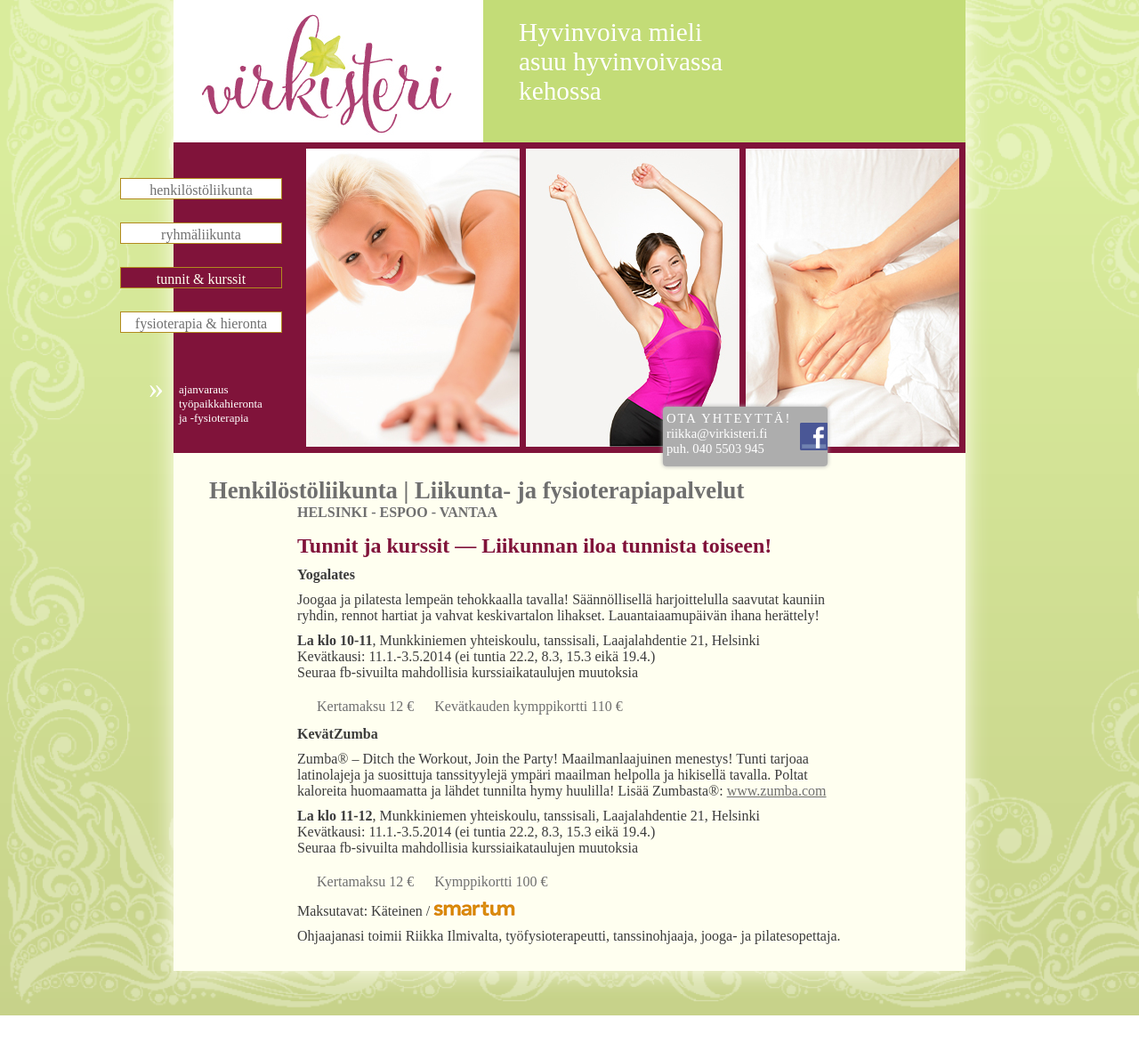
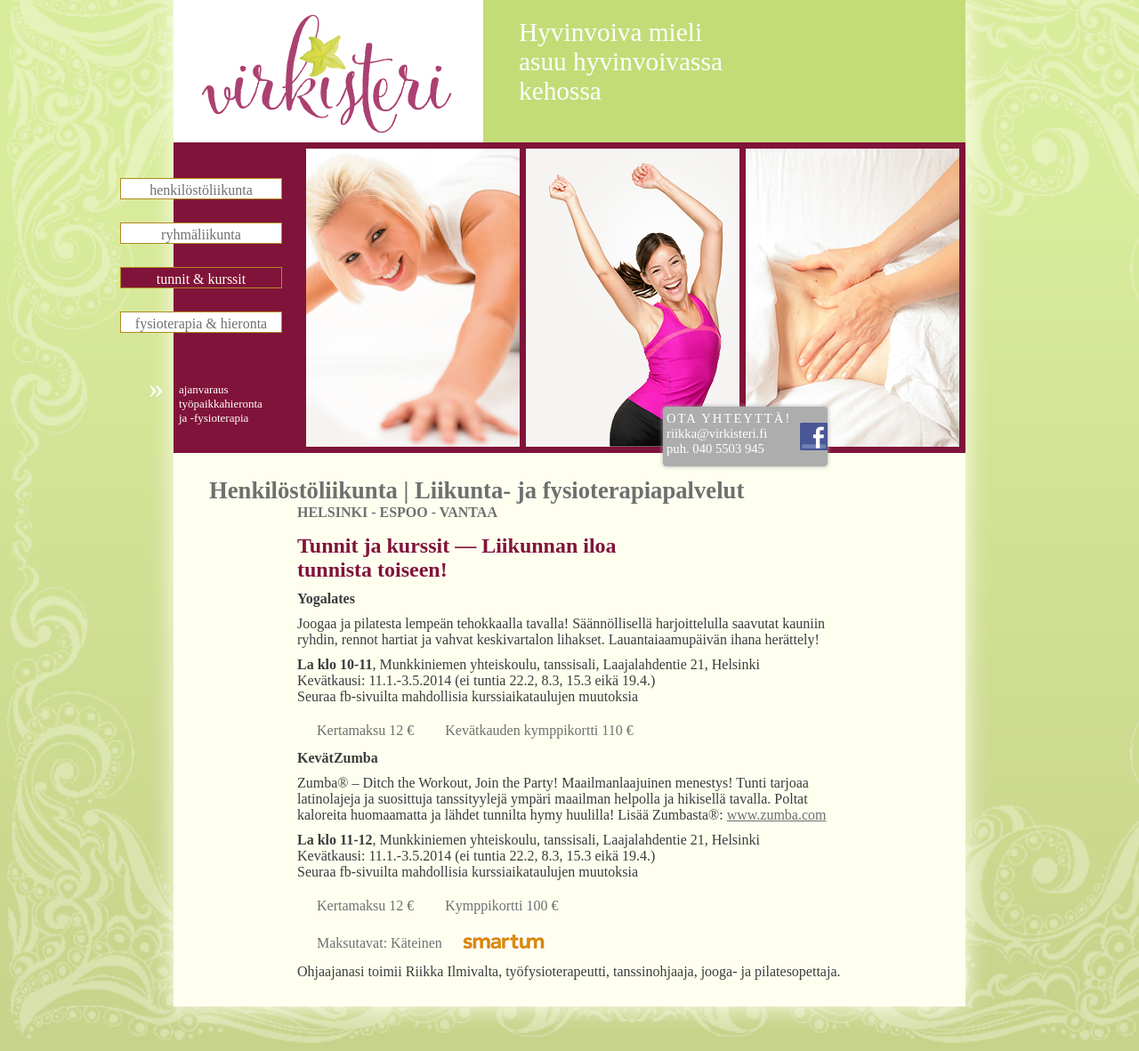
Before and after one commit to sdsykes-web/virkisteri, a Jekyll site: the page built from tunnit.md, in a window 1280 px wide. Shown: the whole page at 89% size. Built offline with Jekyll 4.4.1, drawn with Linux system fonts in a browser that asks for light colours; some web fonts are replaced; before the commit the page ends 1141 px from its top, so only the background shows below that.

Commit message:
Update tunnit.md

```diff
--- a/tunnit.md
+++ b/tunnit.md
@@ -4,7 +4,7 @@ menu3: lit
 ---
 ## Henkilöstöliikunta | Liikunta- ja fysioterapiapalvelut
 ##### HELSINKI - ESPOO - VANTAA
-### Tunnit ja kurssit &mdash; Liikunnan iloa tunnista toiseen!
+### Tunnit ja kurssit &mdash; Liikunnan iloa<br>tunnista toiseen!
 
 ###### Yogalates
 
@@ -14,7 +14,7 @@ Joogaa ja pilatesta lempeän tehokkaalla tavalla! Säännöllisellä harjoittelu
 Kevätkausi: 11.1.-3.5.2014 (ei tuntia 22.2, 8.3, 15.3 eikä 19.4.)
 Seuraa fb-sivuilta mahdollisia kurssiaikataulujen muutoksia
 
-Kertamaksu 12 €  |  Kevätkauden kymppikortti 110 €
+Kertamaksu 12 € &nbsp;| &nbsp;Kevätkauden kymppikortti 110 €
 
 
 ###### KevätZumba
@@ -27,8 +27,8 @@ Lisää Zumbasta®: [www.zumba.com](http://www.zumba.com)
 Kevätkausi: 11.1.-3.5.2014 (ei tuntia 22.2, 8.3, 15.3 eikä 19.4.)
 Seuraa fb-sivuilta mahdollisia kurssiaikataulujen muutoksia
 
-Kertamaksu 12 €  |  Kymppikortti 100 €
+Kertamaksu 12 € &nbsp;| &nbsp;Kymppikortti 100 €
 
-Maksutavat: Käteinen / ![smartum](images/smartum_logo.png?)
+Maksutavat: Käteinen | ![smartum](images/smartum_logo.png?)
 
 Ohjaajanasi toimii Riikka Ilmivalta, työfysioterapeutti, tanssinohjaaja, jooga- ja pilates­opettaja.
```
